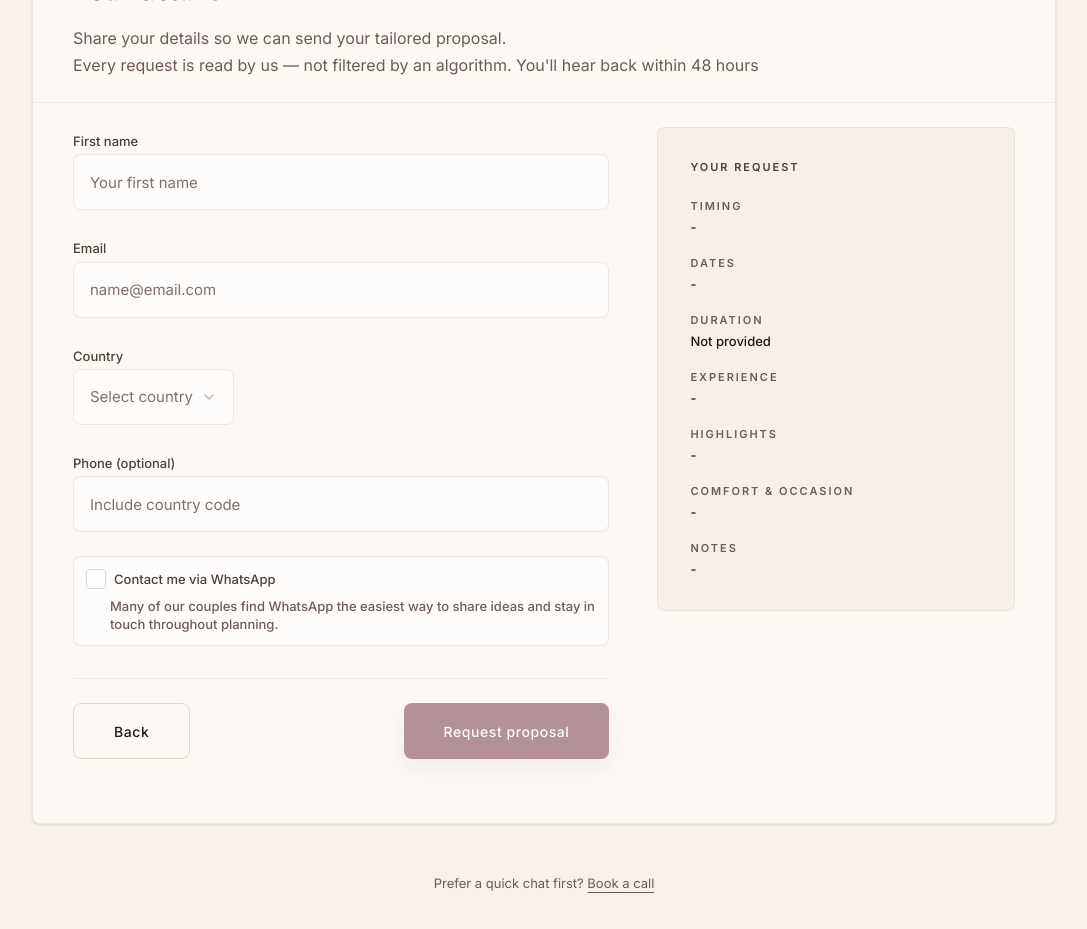
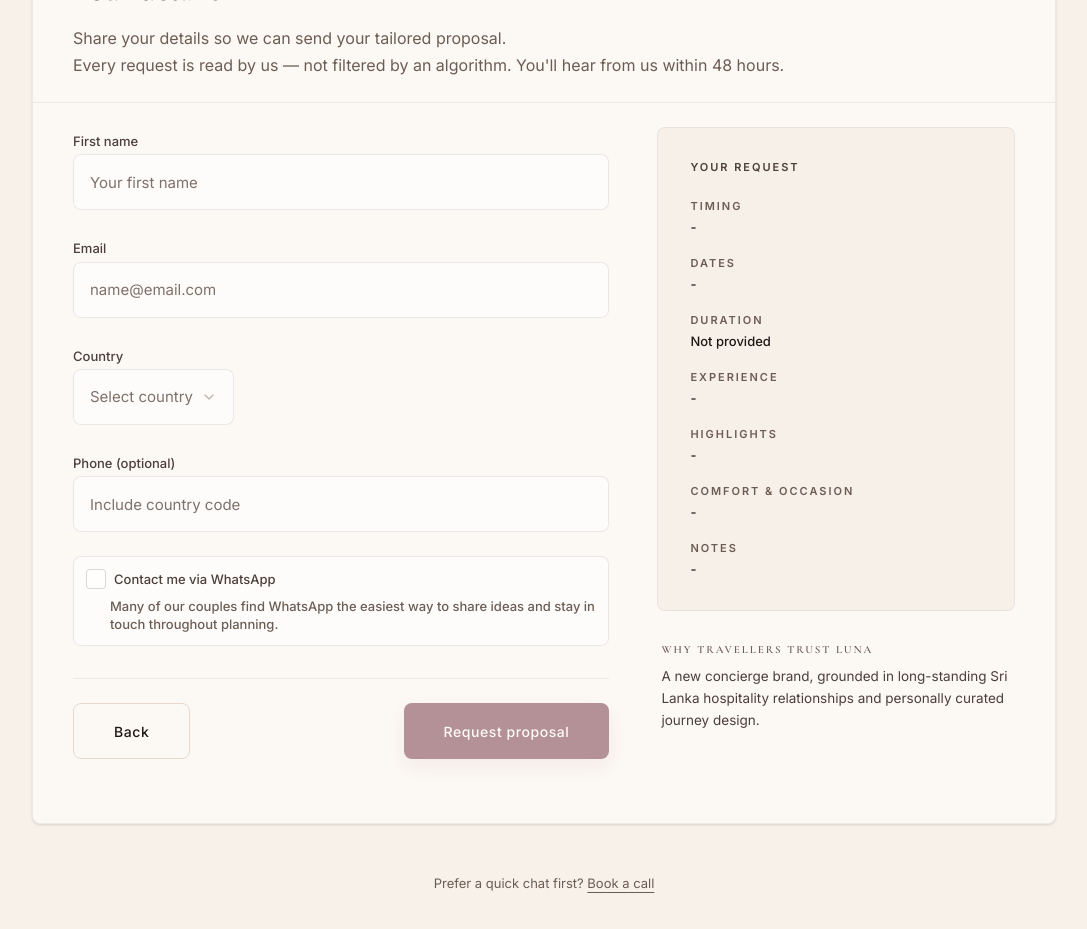
Before and after one commit to honeymoons-lk/hmx-planner, a Next.js app: page /plan/contact in a window 1280 px wide. Shown: the part 440-1369 px from the top of the page, without its empty margins (96-1183 px from the left). Built offline with nearby package versions, Linux system fonts and the light colour scheme.

Commit message:
Add trust messaging across planning flow

```diff
--- a/app/about/page.tsx
+++ b/app/about/page.tsx
@@ -193,7 +193,7 @@ export default function AboutPage() {
       {/* SECTION 4 — CTA */}
       <FinalCtaSection
         heading="Ready to plan your Sri Lanka honeymoon?"
-        subcopy="Share your brief and we'll come back with tailored options within 48 hours."
+        subcopy="Share your brief and you'll hear from us within 48 hours."
         primary="Start Planning"
         secondary="Book a Call"
         primaryHref="/plan/journey"
--- a/app/book-a-call/page.tsx
+++ b/app/book-a-call/page.tsx
@@ -157,6 +157,13 @@ export default function BookACallPage() {
                   <Link href="/plan/journey" className="text-[var(--color-brand)] hover:text-[var(--color-brand-hover)] underline underline-offset-4 transition-colors">
                     Start planning instead
                   </Link>
+                </p>
+              </div>
+
+              <div className="border-t border-[var(--color-border-strong)] pt-6 space-y-2">
+                <h3 className="type-eyebrow text-[var(--color-text-muted)]">Why travellers trust Luna</h3>
+                <p className="text-[14px] md:text-[15px] leading-relaxed text-[var(--color-text-secondary)] font-light max-w-[42ch]">
+                  A new concierge brand, grounded in long-standing Sri Lanka hospitality relationships and personally curated journey design.
                 </p>
               </div>
             </div>
--- a/app/plan/contact/page.tsx
+++ b/app/plan/contact/page.tsx
@@ -130,7 +130,7 @@ export default function ContactPage() {
               <CardTitle className="type-subheading font-serif">Your details</CardTitle>
               <CardDescription className="type-body text-[var(--color-text-muted)] font-light mt-2">
                 Share your details so we can send your tailored proposal. <br />
-                Every request is read by us — not filtered by an algorithm. You'll hear back within 48 hours
+                Every request is read by us — not filtered by an algorithm. You'll hear from us within 48 hours.
               </CardDescription>
             </CardHeader>
             <CardContent className="space-y-8 px-5 pb-6 md:space-y-10 md:px-10 md:pb-10">
@@ -227,6 +227,7 @@ export default function ContactPage() {
                   </div>
                 </div>
 
+                <div className="flex flex-col gap-6 md:gap-8">
                   <aside className="rounded-[var(--radius-card)] border border-[rgba(0,0,0,0.06)] bg-[color-mix(in_srgb,var(--color-bg-alt)_40%,transparent)] p-5 md:p-8">
                     <p className="type-eyebrow mb-6 text-[var(--color-text-secondary)]">Your request</p>
                     <div className="type-meta space-y-5">
@@ -274,6 +275,14 @@ export default function ContactPage() {
                       </div>
                     </div>
                   </aside>
+
+                  <div className="px-1 space-y-2">
+                    <h3 className="type-eyebrow text-[var(--color-text-muted)]">Why travellers trust Luna</h3>
+                    <p className="text-[13.5px] leading-relaxed text-[var(--color-text-secondary)] font-light">
+                      A new concierge brand, grounded in long-standing Sri Lanka hospitality relationships and personally curated journey design.
+                    </p>
+                  </div>
+                </div>
               </div>
             </CardContent>
           </Card>
--- a/app/plan/journey/page.tsx
+++ b/app/plan/journey/page.tsx
@@ -33,7 +33,16 @@ export default function JourneyPage() {
               </div>
             </article>
 
-            <BriefIntakeCard />
+            <div className="flex flex-col gap-6 md:gap-8">
+              <BriefIntakeCard />
+
+              <div className="px-2 md:px-4 space-y-2">
+                <h3 className="type-eyebrow text-[var(--color-text-muted)]">Why travellers trust Luna</h3>
+                <p className="text-[14px] md:text-[15px] leading-relaxed text-[var(--color-text-secondary)] font-light max-w-[54ch]">
+                  A new concierge brand, grounded in long-standing Sri Lanka hospitality relationships and personally curated journey design.
+                </p>
+              </div>
+            </div>
           </section>
         </div>
       </main>
--- a/app/plan/thank-you/page.tsx
+++ b/app/plan/thank-you/page.tsx
@@ -88,7 +88,7 @@ export default function ThankYouPage() {
             <CardHeader className="px-5 pt-6 pb-6 md:px-10 md:pt-10">
               <CardTitle className="type-subheading font-serif">Thank you. Your request is with us.</CardTitle>
               <CardDescription className="type-body max-w-[54ch] text-[var(--color-text-muted)] font-light mt-2">
-                We will review your details and share a tailored direction within 48 hours.
+                We will review your details and share a tailored direction. You'll hear from us within 48 hours.
               </CardDescription>
             </CardHeader>
           </Card>
--- a/components/brief-intake-card.tsx
+++ b/components/brief-intake-card.tsx
@@ -92,7 +92,7 @@ const formContent = {
     { value: "balanced", label: "A bit of both" },
     { value: "packed", label: "Packed with highlights" },
   ],
-  reassurance: "Takes about 60 seconds. We’ll reply personally within 24–48 hours.",
+  reassurance: "Takes about 60 seconds. You'll hear from us within 48 hours.",
 };
 
 export function BriefIntakeCard({
@@ -426,7 +426,7 @@ export function BriefIntakeCard({
           {isStarter && (
             <div className="mt-3.5 flex flex-col items-center gap-2">
               <p className="text-[13px] text-[var(--color-text-muted)] text-center">
-                Every request is read by us personally. You&apos;ll hear back
+                Every request is read by us personally. You&apos;ll hear from us
                 within 48 hours.
               </p>
               <p className="text-[13px] text-[var(--color-text-muted)]">
--- a/content/home-content.ts
+++ b/content/home-content.ts
@@ -339,6 +339,11 @@ export const homeContent = {
     subcopy: "Clear answers on how we work, what we handle, and why it matters.",
     objections: [
       {
+        question: "Luna Voyages is a new brand — why should I trust you with my trip?",
+        answer:
+          "Luna Voyages is a newly launched concierge brand, but the roots behind it are much deeper. Our work is shaped by long-standing Sri Lanka hospitality relationships, trusted local connections, and hands-on destination knowledge built over many years. Rather than selling pre-made packages, we design each journey personally and coordinate it with care from the first conversation through to arrival.",
+      },
+      {
         question: "Why use Luna instead of booking Sri Lanka ourselves?",
         answer:
           "Sri Lanka is stunning, but logistically complex. We remove the friction of piecing together routes, vetting boutique stays, and arranging reliable private transport—giving you the space to simply enjoy the journey.",
@@ -371,10 +376,10 @@ export const homeContent = {
     ],
     closing: "Designed around you. Managed by us.",
   },
-  finalCta: {
+    finalCta: {
     heading: "Ready to plan your Sri Lanka honeymoon?",
     subcopy:
-      "Share your brief and we’ll come back with tailored options within 24–48 hours.",
+      "Share your brief and you'll hear from us within 48 hours.",
     primary: "Start Planning",
     secondary: "Explore Our Approach",
   },
```
Lines whose indentation alone changed are shown as unchanged.
